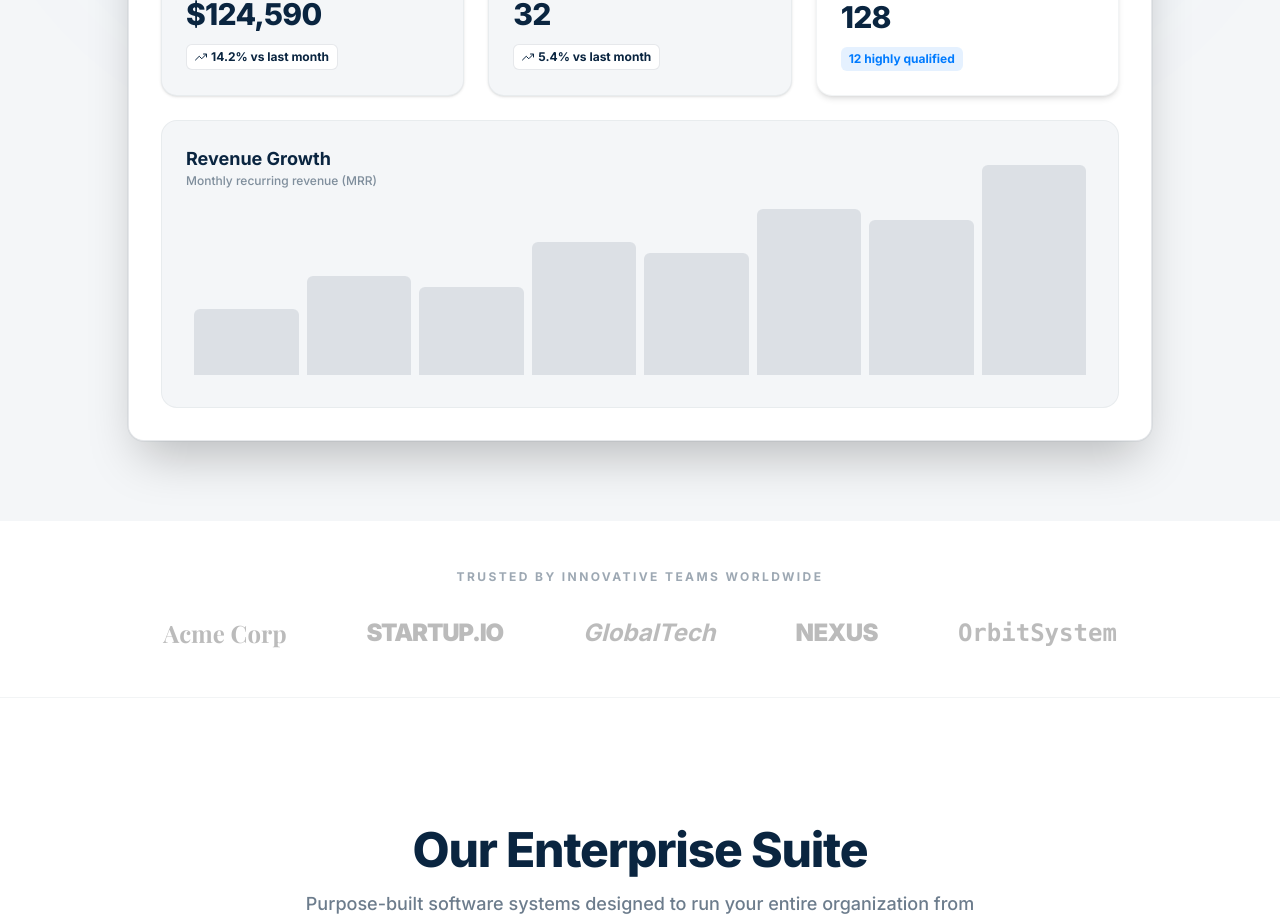
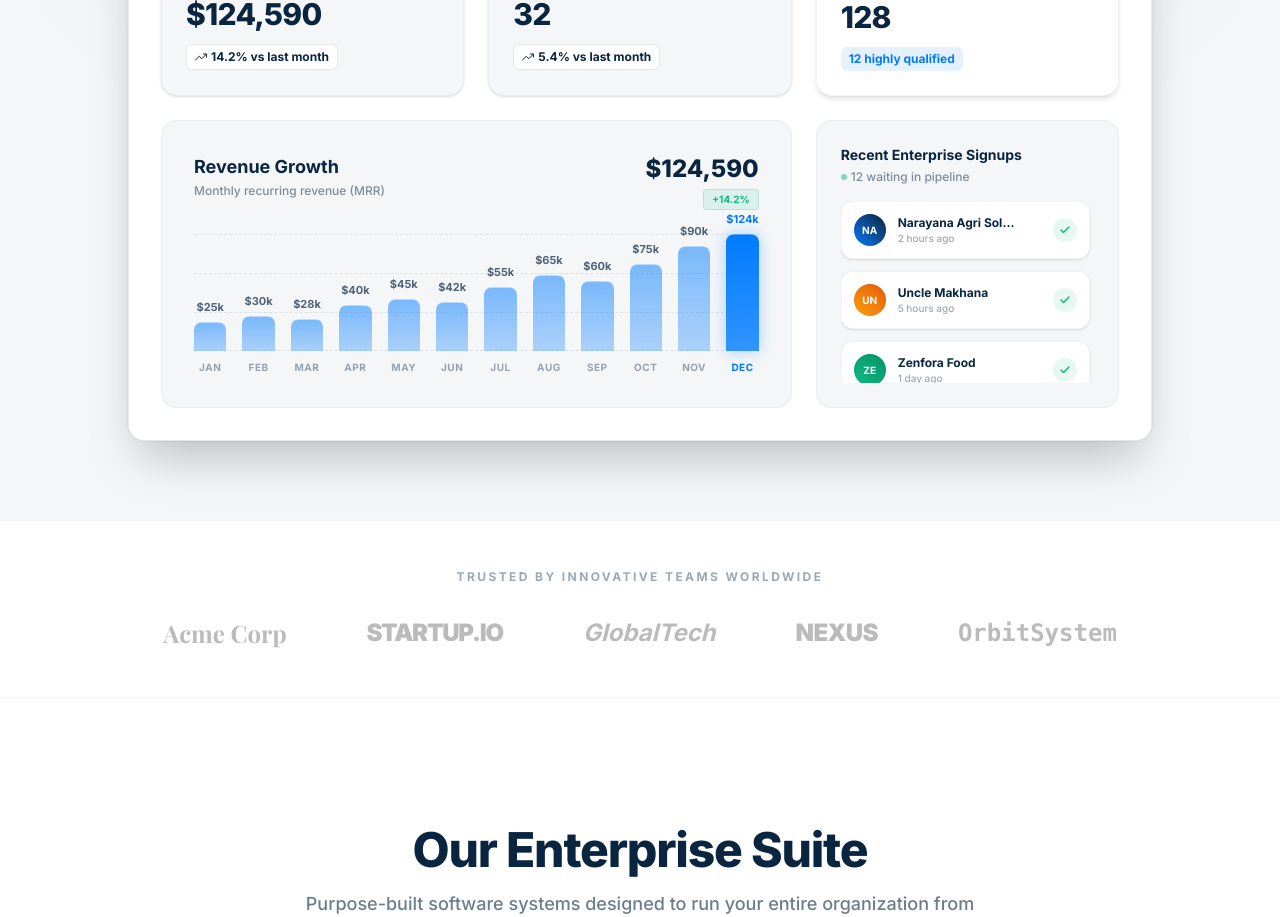
Before and after one commit to wasimfaiz/agency-website-2, a Next.js app: page /product in a window 1280 px wide. Shown: the part 840-1757 px from the top of the page. Built offline with nearby package versions, Linux system fonts and the light colour scheme; a web font is replaced by a local one.

Commit message:
updated about page

```diff
--- a/src/app/about/page.tsx
+++ b/src/app/about/page.tsx
@@ -22,16 +22,16 @@ const staggerContainer = {
 
 export default function AboutPage() {
   return (
-    <div className="noise-bg bg-[#F4F6F8] text-[#0A2540] selection:bg-[#007BFF]/20 selection:text-[#0A2540] font-sans min-h-screen">
+    <div className="noise-bg bg-[#F4F6F8] text-[#0A2540] selection:bg-[#007BFF]/20 selection:text-[#0A2540] font-sans min-h-screen overflow-x-hidden">
       <title>About | SetZet Digital Agency</title>
       <meta name="description" content="A premium web development agency building the next generation of high-performance digital experiences." />
 
       <Navbar forceDarkAtTop={true} />
 
       {/* 1. HERO SECTION (Reference-inspired layout) */}
-      <section className="relative pt-24 lg:pt-32 pb-20 px-6 max-w-7xl mx-auto overflow-hidden">
+      <section className="relative pt-24 lg:pt-32 pb-8 lg:pb-12 px-6 max-w-7xl mx-auto">
         <div className="grid lg:grid-cols-[1.1fr_0.9fr] gap-12 lg:gap-16 items-center">
-          <motion.div initial="hidden" animate="visible" variants={staggerContainer} className="relative z-10 w-full text-center lg:text-left pt-6 lg:pt-0">
+          <motion.div initial="hidden" animate="visible" variants={staggerContainer} className="relative z-10 w-full text-center lg:text-left pt-6 lg:pt-0 lg:-mt-20">
             <motion.h1 variants={fadeUp} className="text-4xl sm:text-5xl md:text-6xl lg:text-[4.8rem] font-extrabold font-heading text-[#0A2540] tracking-tight leading-[1.15] lg:leading-[1.05] mb-6 lg:mb-8 mx-auto lg:mx-0 max-w-2xl lg:max-w-none">
               About Setzet <br className="hidden lg:block" /> with Engineering <br className="hidden lg:block" /> & Aesthetics
             </motion.h1>
@@ -45,7 +45,7 @@ export default function AboutPage() {
             </motion.div>
           </motion.div>
 
-          <motion.div initial="hidden" animate="visible" variants={fadeUp} className="relative h-[320px] sm:h-[400px] md:h-[500px] lg:h-[600px] w-full max-w-[320px] sm:max-w-md md:max-w-xl lg:max-w-none mx-auto lg:mx-0 mt-6 lg:mt-0">
+          <motion.div initial="hidden" animate="visible" variants={fadeUp} className="relative h-[400px] sm:h-[500px] md:h-[600px] lg:h-[580px] w-full max-w-[320px] sm:max-w-md md:max-w-xl lg:max-w-none mx-auto lg:mx-0 mt-6 lg:mt-0">
              {/* Connecting SVG lines and dots */}
              <svg className="absolute inset-0 w-full h-full pointer-events-none" style={{ zIndex: 0 }}>
                 {/* Lines mimicking the network/collage aesthetic */}
@@ -62,15 +62,15 @@ export default function AboutPage() {
              </svg>
 
              {/* Image 1: Top Left */}
-             <div className="absolute top-[5%] lg:top-[10%] left-[5%] w-[45%] lg:w-[45%] aspect-[4/3] rounded-2xl overflow-hidden border border-[#0A2540]/10 bg-[#e2e6eb] shadow-xl z-20">
+             <div className="absolute top-[-5%] lg:top-[0%] left-[0%] lg:left-[5%] w-[50%] lg:w-[50%] aspect-[4/3] rounded-2xl overflow-hidden border border-[#0A2540]/10 bg-[#e2e6eb] shadow-xl z-20">
                 <Image src="/images/company-image1.png" fill alt="Engineering" className="object-cover object-center grayscale hover:grayscale-0 transition-all duration-700" />
              </div>
              {/* Image 2: Middle Right */}
-             <div className="absolute top-[25%] lg:top-[25%] right-[0%] lg:right-[5%] w-[45%] aspect-square rounded-2xl overflow-hidden border border-[#0A2540]/10 bg-[#e2e6eb] shadow-[0_20px_40px_rgba(10,37,64,0.1)] z-30">
+             <div className="absolute top-[20%] lg:top-[20%] right-[-5%] lg:right-[-10%] w-[45%] lg:w-[50%] aspect-square rounded-2xl overflow-hidden border border-[#0A2540]/10 bg-[#e2e6eb] shadow-[0_20px_40px_rgba(10,37,64,0.1)] z-30">
                 <Image src="/images/company-image4.png" fill alt="Aesthetics" className="object-cover object-top grayscale hover:grayscale-0 transition-all duration-700 hover:scale-105" />
              </div>
              {/* Image 3: Bottom Left, overlapping slightly */}
-             <div className="absolute bottom-[5%] lg:bottom-[5%] left-[15%] lg:left-[25%] w-[35%] aspect-[3/4] rounded-2xl overflow-hidden border border-[#0A2540]/10 bg-[#e2e6eb] shadow-lg z-10">
+             <div className="absolute top-[45%] lg:top-[42%] left-[10%] lg:left-[15%] w-[40%] lg:w-[40%] aspect-[3/4] rounded-2xl overflow-hidden border border-[#0A2540]/10 bg-[#e2e6eb] shadow-lg z-10">
                 <Image src="/images/company-image3.png" fill alt="Productivity" className="object-cover grayscale hover:grayscale-0 hover:scale-105 transition-all duration-700" />
              </div>
           </motion.div>
@@ -93,15 +93,11 @@ export default function AboutPage() {
           <div className="relative flex overflow-hidden [mask-image:linear-gradient(to_right,transparent,black_15%,black_85%,transparent)]">
             <ul className="flex shrink-0 items-center gap-12 md:gap-16 lg:gap-20 animate-[marquee_28s_linear_infinite]">
               {[
-                { name: "PureMakhana", tag: "D2C Brand" },
+                { name: "Narayana Agri Solution", tag: "Agriculture" },
+                { name: "Uncle Makhana", tag: "B2B Brand" },
                 { name: "Yastudy", tag: "Education" },
-                { name: "Zenfora", tag: "FMGC" },
-                { name: "Narayana Agri Solution", tag: "Agriculture" },
-                { name: "UrbanNest", tag: "Real Estate" },
-                { name: "ZenFlow", tag: "Wellness App" },
-                { name: "StackPilot", tag: "DevTools" },
-                { name: "UncleMakhana", tag: "B2B Brand" },
-
+                { name: "Zenfora Food", tag: "FMGC" },
+                { name: "Pure Makhana", tag: "D2C Brand" },
               ].map((brand, i) => (
                 <li key={i} className="flex flex-col items-center gap-1 shrink-0 group">
                   <span className="text-lg md:text-2xl font-extrabold font-heading text-[#0A2540]/25 group-hover:text-[#0A2540]/70 tracking-tight transition-colors duration-300 whitespace-nowrap select-none">
@@ -116,14 +112,11 @@ export default function AboutPage() {
             {/* Duplicate for seamless loop */}
             <ul className="flex shrink-0 items-center gap-12 md:gap-16 lg:gap-20 animate-[marquee_28s_linear_infinite] ml-12 md:ml-16 lg:ml-20" aria-hidden>
               {[
-                { name: "PureMakhana", tag: "D2C Brand" },
-                { name: "NovaTech", tag: "SaaS" },
-                { name: "UrbanNest", tag: "Real Estate" },
-                { name: "ZenFlow", tag: "Wellness App" },
-                { name: "StackPilot", tag: "DevTools" },
-                { name: "LumiAI", tag: "AI Platform" },
-                { name: "ClearPath", tag: "Fintech" },
-                { name: "BoltStore", tag: "E-Commerce" },
+                { name: "Narayana Agri Solution", tag: "Agriculture" },
+                { name: "Uncle Makhana", tag: "B2B Brand" },
+                { name: "Yastudy", tag: "Education" },
+                { name: "Zenfora Food", tag: "FMGC" },
+                { name: "Pure Makhana", tag: "D2C Brand" },
               ].map((brand, i) => (
                 <li key={i} className="flex flex-col items-center gap-1 shrink-0 group">
                   <span className="text-lg md:text-2xl font-extrabold font-heading text-[#0A2540]/25 group-hover:text-[#0A2540]/70 tracking-tight transition-colors duration-300 whitespace-nowrap select-none">
@@ -182,9 +175,9 @@ export default function AboutPage() {
           <div className="grid grid-cols-2 lg:grid-cols-4 gap-4 md:gap-6 lg:gap-8 max-w-3xl lg:max-w-none mx-auto">
             {[
               { name: "Wasim Faiz", role: "Team Lead", image: "/images/wasim-faiz.png" },
-              { name: "Sagar Singh", role: "Head of Engineering", image: "/images/sagar-singh.jpg" },
+              { name: "Sagar Singh", role: "Head of Marketing", image: "/images/sagar-singh.jpg" },
               { name: "R.K Singh", role: "Creative Director", image: "/images/r.k-singh.jpeg" },
-              { name: "Sakshi Singh", role: "VP of Growth", image: "/images/sakshi-singh.jpg" }
+              { name: "Ropa Roy", role: "VP of Growth", image: "/images/ropa-roy.jpg" }
             ].map((member, i) => (
               <motion.div
                 key={i}
--- a/src/app/product/page.tsx
+++ b/src/app/product/page.tsx
@@ -111,16 +111,103 @@ function HeroSection() {
                  </div>
                </div>
 
-               <div className="bg-[#F4F6F8] p-6 md:p-8 rounded-2xl border border-[#0A2540]/5 h-72 flex items-end gap-2 relative">
-                  <div className="absolute top-6 left-6 flex flex-col">
-                     <span className="text-lg font-bold text-[#0A2540]">Revenue Growth</span>
-                     <span className="text-xs text-[#0A2540]/50 font-medium">Monthly recurring revenue (MRR)</span>
+               <div className="grid grid-cols-1 lg:grid-cols-3 gap-6">
+                  {/* Left Side: Revenue Chart */}
+                  <div className="lg:col-span-2 bg-[#F4F6F8] p-6 md:p-8 rounded-2xl border border-[#0A2540]/5 h-72 flex flex-col relative overflow-hidden">
+                     {/* Header */}
+                     <div className="flex justify-between items-start mb-2 relative z-10">
+                        <div className="flex flex-col">
+                           <span className="text-lg font-bold text-[#0A2540]">Revenue Growth</span>
+                           <span className="text-xs text-[#0A2540]/50 font-medium mt-0.5">Monthly recurring revenue (MRR)</span>
+                        </div>
+                        <div className="flex flex-col items-end">
+                           <span className="text-2xl font-extrabold text-[#0A2540]">$124,590</span>
+                           <span className="text-[10px] font-bold text-[#10b981] bg-[#10b981]/10 px-2 py-0.5 rounded-sm mt-1 border border-[#10b981]/20">+14.2%</span>
+                        </div>
+                     </div>
+
+                     {/* Chart Area */}
+                     <div className="flex-1 flex items-end gap-2 md:gap-4 relative z-10 w-full mt-4 h-full">
+                        {/* Background Grid Lines */}
+                        <div className="absolute inset-0 flex flex-col justify-between pointer-events-none pb-6 z-0">
+                           <div className="w-full border-t border-dashed border-[#0A2540]/10 h-0" />
+                           <div className="w-full border-t border-dashed border-[#0A2540]/10 h-0" />
+                           <div className="w-full border-t border-dashed border-[#0A2540]/10 h-0" />
+                           <div className="w-full border-t border-dashed border-[#0A2540]/10 h-0" />
+                        </div>
+
+                        {[
+                           { h: 25, label: "Jan", val: "25" },
+                           { h: 30, label: "Feb", val: "30" },
+                           { h: 28, label: "Mar", val: "28" },
+                           { h: 40, label: "Apr", val: "40" },
+                           { h: 45, label: "May", val: "45" },
+                           { h: 42, label: "Jun", val: "42" },
+                           { h: 55, label: "Jul", val: "55" },
+                           { h: 65, label: "Aug", val: "65" },
+                           { h: 60, label: "Sep", val: "60" },
+                           { h: 75, label: "Oct", val: "75" },
+                           { h: 90, label: "Nov", val: "90" },
+                           { h: 100, label: "Dec", val: "124", active: true }
+                        ].map((item, i) => (
+                          <div key={i} className="flex-1 flex flex-col justify-end items-center h-full relative group pb-6">
+                              <motion.div
+                                 initial={{ height: 0 }}
+                                 animate={{ height: `${item.h}%` }}
+                                 transition={{ duration: 1, delay: 0.5 + i * 0.1, ease: "easeOut" }}
+                                 className={`w-full rounded-t-lg transition-all relative border-t border-white/20 z-10 ${
+                                    item.active
+                                    ? "bg-gradient-to-t from-[#007BFF]/80 to-[#007BFF] shadow-[0_0_15px_rgba(0,123,255,0.3)]"
+                                    : "bg-gradient-to-t from-[#007BFF]/30 to-[#007BFF]/50 hover:from-[#007BFF]/50 hover:to-[#007BFF]/70 cursor-pointer"
+                                 }`}
+                              >
+                                  {/* Value Label */}
+                                  <div className={`absolute -top-6 left-1/2 -translate-x-1/2 text-[9px] md:text-[11px] font-bold z-20 whitespace-nowrap transition-colors ${item.active ? "text-[#007BFF]" : "text-[#0A2540]/70"}`}>
+                                     ${item.val}k
+                                  </div>
+                              </motion.div>
+                              {/* Label */}
+                              <span className={`absolute bottom-0 text-[9px] md:text-[10px] font-bold uppercase tracking-wider ${item.active ? "text-[#007BFF]" : "text-[#0A2540]/40"}`}>
+                                 {item.label}
+                              </span>
+                          </div>
+                        ))}
+                     </div>
                   </div>
-                  {[30, 45, 40, 60, 55, 75, 70, 95].map((h, i) => (
-                    <div key={i} className="flex-1 bg-[#0A2540]/10 rounded-t-md hover:bg-[#007BFF] transition-colors relative group" style={{ height: `${h}%` }}>
-                        <div className="opacity-0 group-hover:opacity-100 absolute -top-10 left-1/2 -translate-x-1/2 bg-[#0A2540] text-white text-xs py-1.5 px-2.5 rounded shadow-lg transition-opacity font-bold whitespace-nowrap">${h}k</div>
-                    </div>
-                  ))}
+
+                  {/* Right Side: Trust & Activity Panel */}
+                  <div className="bg-[#F4F6F8] p-6 rounded-2xl border border-[#0A2540]/5 h-72 flex flex-col relative overflow-hidden">
+                     <div className="flex flex-col mb-4">
+                        <span className="text-sm font-bold text-[#0A2540]">Recent Enterprise Signups</span>
+                        <span className="text-xs text-[#0A2540]/50 font-medium flex items-center gap-1 mt-1">
+                          <span className="w-1.5 h-1.5 rounded-full bg-[#10b981] animate-pulse"></span> 12 waiting in pipeline
+                        </span>
+                     </div>
+
+                     <div className="flex flex-col gap-3 overflow-y-auto pr-1 custom-scrollbar">
+                        {[
+                           { name: "Narayana Agri Solution", time: "2 hours ago", color: "from-[#007BFF] to-[#0A2540]" },
+                           { name: "Uncle Makhana", time: "5 hours ago", color: "from-[#f59e0b] to-[#ea580c]" },
+                           { name: "Zenfora Food", time: "1 day ago", color: "from-[#10b981] to-[#059669]" },
+                           { name: "Pure Makhana", time: "2 days ago", color: "from-[#8b5cf6] to-[#6d28d9]" },
+                        ].map((client, i) => (
+                           <div key={i} className="flex items-center justify-between p-3 bg-white rounded-xl border border-[#0A2540]/5 shadow-sm hover:border-[#007BFF]/20 transition-all cursor-default">
+                              <div className="flex items-center gap-3">
+                                 <div className={`w-8 h-8 rounded-full bg-gradient-to-tr ${client.color} flex items-center justify-center text-white text-[10px] font-bold shadow-inner`}>
+                                    {client.name.substring(0, 2).toUpperCase()}
+                                 </div>
+                                 <div className="flex flex-col">
+                                    <span className="text-xs font-bold text-[#0A2540] truncate max-w-[120px]">{client.name}</span>
+                                    <span className="text-[10px] font-medium text-[#0A2540]/40">{client.time}</span>
+                                 </div>
+                              </div>
+                              <div className="w-6 h-6 rounded-full bg-[#10b981]/10 flex items-center justify-center text-[#10b981]">
+                                 <FiCheck className="w-3 h-3 stroke-[3]" />
+                              </div>
+                           </div>
+                        ))}
+                     </div>
+                  </div>
                </div>
             </div>
         </div>
```
Also changed, not shown: public/images/ropa-roy.jpg (renamed from public/images/sakshi-singh.jpg).
